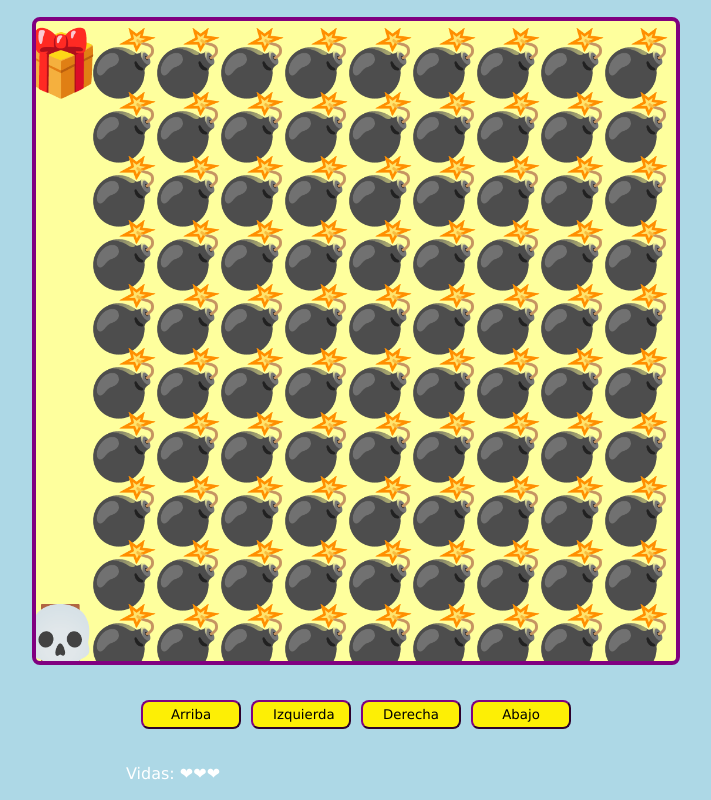
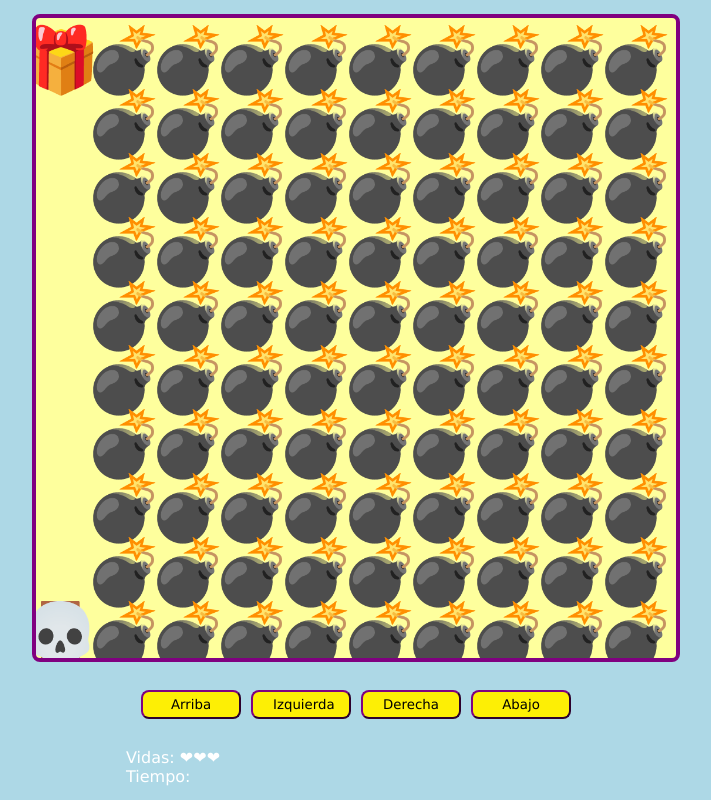
Before and after one commit to KrommoLT/JavaScript-Game, a plain HTML site: page index.html in a window 1280 px wide. Shown: the whole page, without its empty margins (284-995 px from the left). Drawn offline with Linux system fonts and the light colour scheme.

Commit message:
logica para tomar tiemppo que juega cada jugador

```diff
--- a/game.js
+++ b/game.js
@@ -5,11 +5,16 @@ const btnLeft = document.querySelector("#left");
 const btnRight = document.querySelector("#right");
 const btnDown = document.querySelector("#down");
 const spanLives = document.querySelector("#lives");
+const spanTime = document.querySelector("#time");
 
 let canvasSize;
 let elementsSize;
 let level = 0;
 let lives = 3;
+
+let timeStart;
+let timePlayer;
+let timeInterval;
 
 const playerPosition = {
   x: undefined,
@@ -19,7 +24,6 @@ const giftPosition = {
   x: undefined,
   y: undefined,
 };
-
 let enemyPositions = [];
 
 window.addEventListener("load", setCanvasSize);
@@ -47,14 +51,22 @@ function startGame() {
   game.textAlign = "end";
 
   const map = maps[level];
+
   if (!map) {
     gameWin();
     return;
   }
 
+  if (!timeStart) {
+    timeStart = Date.now();
+    timeInterval = setInterval(showTime, 100);
+  }
+
   const mapRows = map.trim().split("\n");
   const mapRowCols = mapRows.map((row) => row.trim().split(""));
   console.log({ map, mapRows, mapRowCols });
+
+  showLives();
 
   enemyPositions = [];
   game.clearRect(0, 0, canvasSize, canvasSize);
@@ -85,7 +97,6 @@ function startGame() {
     });
   });
 
-  showLives();
   movePlayer();
 }
 
@@ -97,7 +108,6 @@ function movePlayer() {
   const giftCollision = giftCollisionX && giftCollisionY;
 
   if (giftCollision) {
-    console.log("Subiste de nisvel!");
     levelWin();
   }
 
@@ -115,31 +125,40 @@ function movePlayer() {
 }
 
 function levelWin() {
-  console.log("subiste de nivel");
+  console.log("Subiste de nivel");
   level++;
+  startGame();
 }
+
 function levelFail() {
-  console.log("perdiste");
+  console.log("Chocaste contra un enemigo :(");
   lives--;
 
   if (lives <= 0) {
     level = 0;
     lives = 3;
+    timeStart = undefined;
   }
+
   playerPosition.x = undefined;
   playerPosition.y = undefined;
   startGame();
 }
 
 function gameWin() {
-  console.log("ganaste");
+  console.log("¡Terminaste el juego!");
+  clearInterval(timeInterval);
 }
 
 function showLives() {
-  const heartsArray = Array(lives).fill(emojis["HEART"]);
+  const heartsArray = Array(lives).fill(emojis["HEART"]); // [1,2,3]
 
   spanLives.innerHTML = "";
   heartsArray.forEach((heart) => spanLives.append(heart));
+}
+
+function showTime() {
+  spanTime.innerHTML = Date.now() - timeStart;
 }
 
 window.addEventListener("keydown", moveByKeys);
--- a/index.html
+++ b/index.html
@@ -18,6 +18,7 @@
       </div>
       <div class="messages">
         <p>Vidas: <span id="lives"></span></p>
+        <p>Tiempo: <span id="Time"></span></p>
       </div>
       <script src="./maps.js"></script>
       <script src="./game.js"></script>
```
